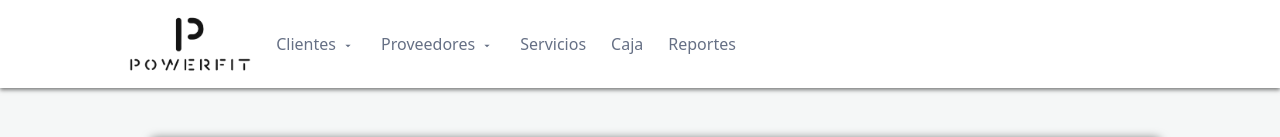
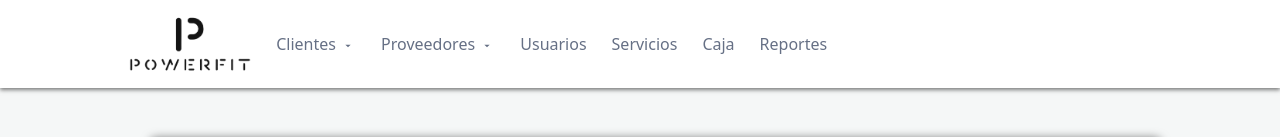
Before and after one commit to arvidjj/IngeSoft2-Frontend, a React (Vite) app: page /proveedores in a window 1280 px wide. Shown: the top 137 px of the page. Built offline with nearby package versions, Linux system fonts and the light colour scheme; no server answers.

Commit message:
cambios en la rutas de usuario

```diff
--- a/src/components/layout/NavBar.jsx
+++ b/src/components/layout/NavBar.jsx
@@ -70,7 +70,6 @@ const NavBar = () => {
                     <button onClick={toggleClientesDropdown} className={`nav-btn ${showClientesDropdown ? 'active' : ''}`}>Clientes <RiArrowDropDownFill /></button>
                     <div className={`dropdown-content ${showClientesDropdown ? 'show' : ''}`}>
                         <Link to="/clientes" className={`nav-link ${isActiveLink("/clientes") ? 'active' : ''}`} onClick={closeDropdowns}>Lista de clientes</Link>
-                        <Link to="/users" className={`nav-link ${isActiveLink("/users") ? 'active' : ''}`} onClick={closeDropdowns}>Lista de usuarios</Link>
                     </div>
                 </div>
                 <div ref={dropdownProveedoresRef} className=".dropdown">
@@ -80,6 +79,7 @@ const NavBar = () => {
                         <Link to="/productos" className={`nav-link ${isActiveLink("/productos") ? 'active' : ''}`} onClick={closeDropdowns}>Lista de productos</Link>
                     </div>
                 </div>
+                <Link to="/users" ><button className={`nav-btn ${isActiveLink("/users") ? 'active' : ''}`}>Usuarios</button></Link>
                 <Link to="/servicios" ><button className={`nav-btn ${isActiveLink("/servicios") ? 'active' : ''}`}>Servicios</button></Link>
                 <Link to="/caja" ><button className={`nav-btn ${isActiveLink("/caja") ? 'active' : ''}`}>Caja</button></Link>
                 <Link to="/reportes" ><button className={`nav-btn ${isActiveLink("/reportes") ? 'active' : ''}`}>Reportes</button></Link>
```
